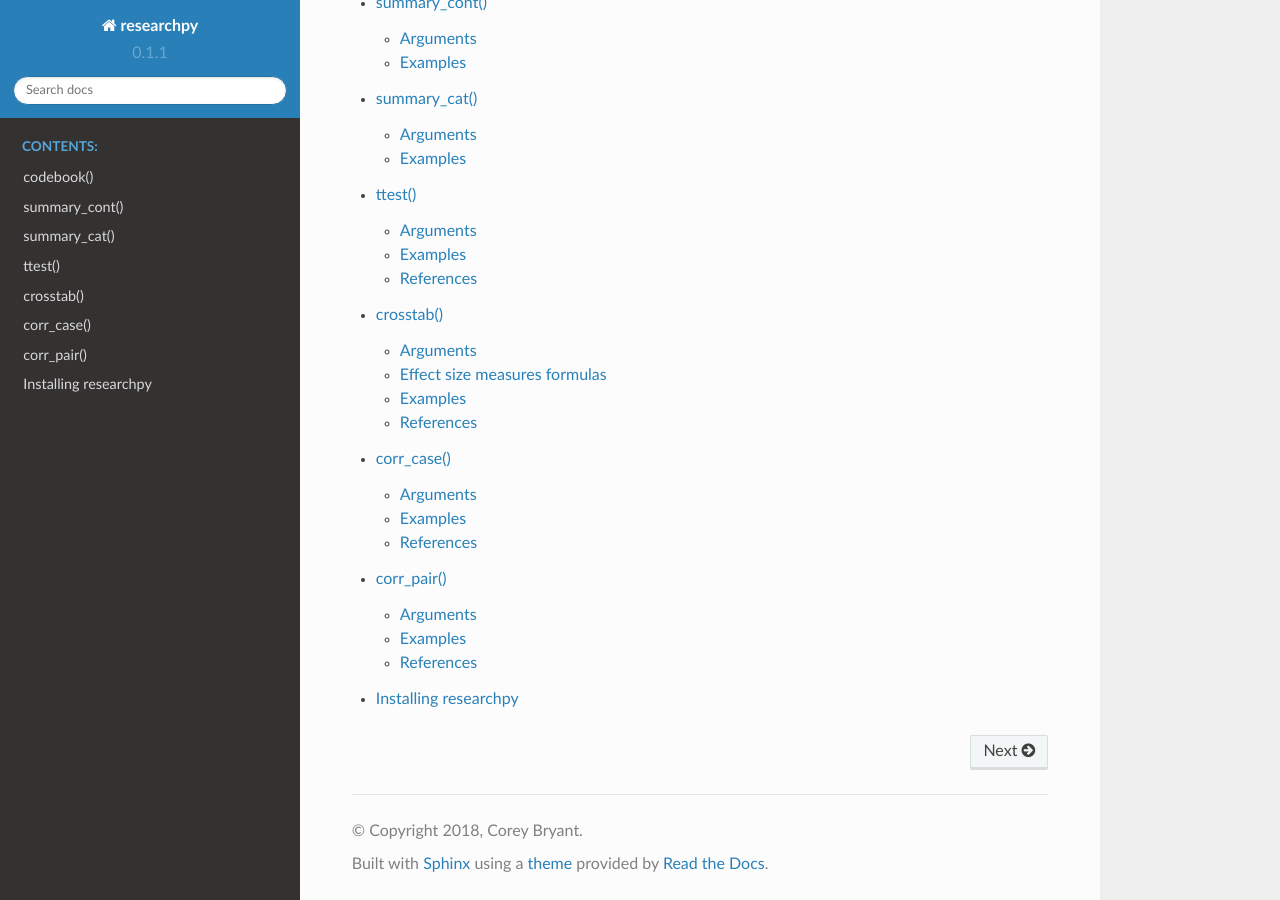
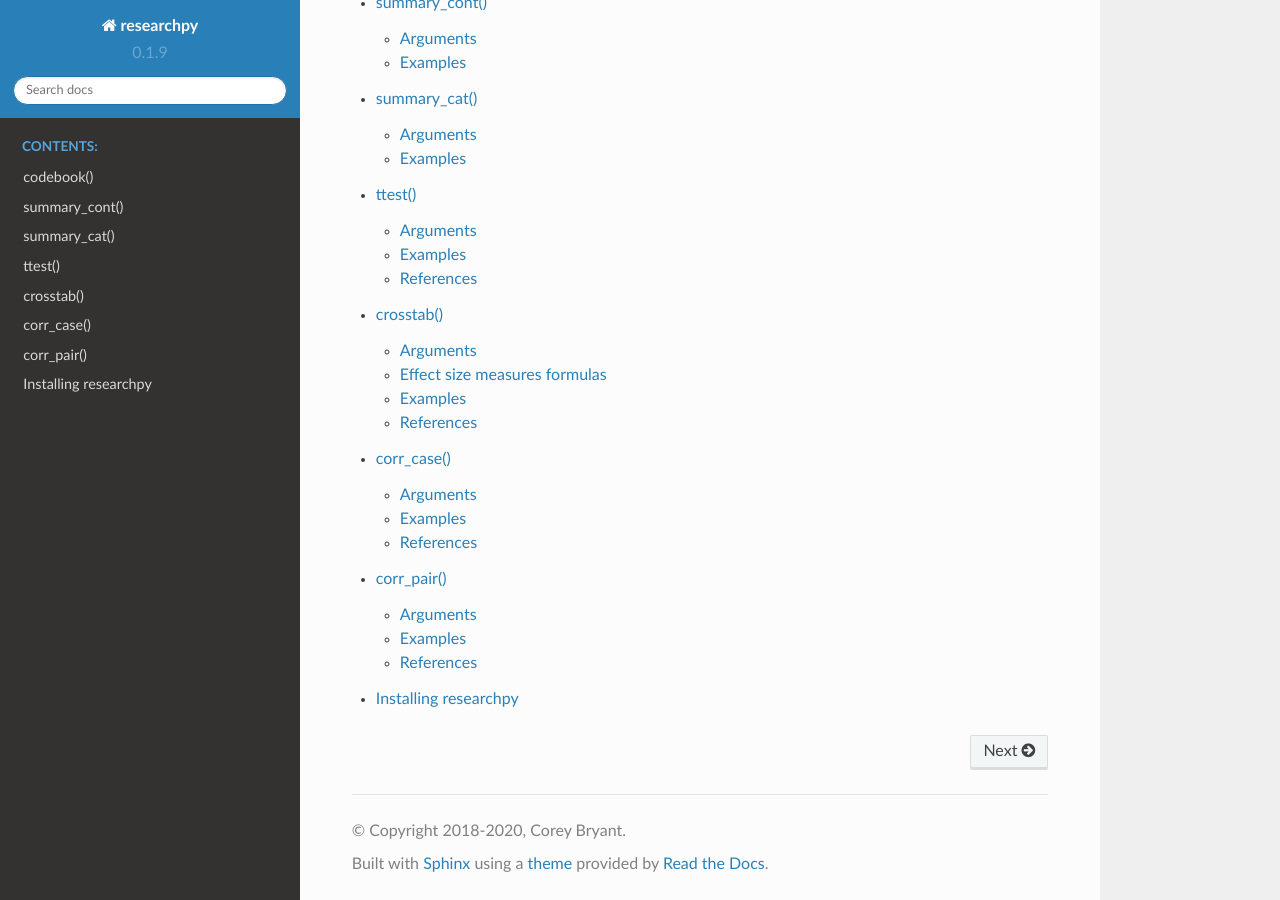
Before and after one commit to researchpy/documentation, a Sphinx documentation site: the page built from source/index.rst, in a window 1280 px wide and 900 px high, scrolled down 906 px. Built offline with Sphinx 7.4.7 and the Read the Docs theme 2.0.0, drawn with Linux system fonts in a browser that asks for light colours.

Commit message:
Update conf.py

```diff
--- a/source/conf.py
+++ b/source/conf.py
@@ -20,13 +20,13 @@
 # -- Project information -----------------------------------------------------
 
 project = 'researchpy'
-copyright = '2018, Corey Bryant'
+copyright = '2018-2020, Corey Bryant'
 author = 'Corey Bryant'
 
 # The short X.Y version
-version = '0.1.1'
+version = '0.1.9'
 # The full version, including alpha/beta/rc tags
-release = '0.1.1'
+release = '0.1.9'
 
 
 # -- General configuration ---------------------------------------------------
```
